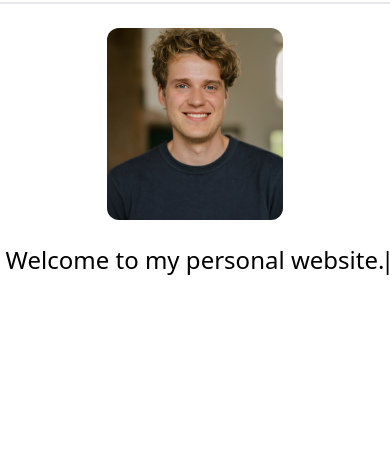
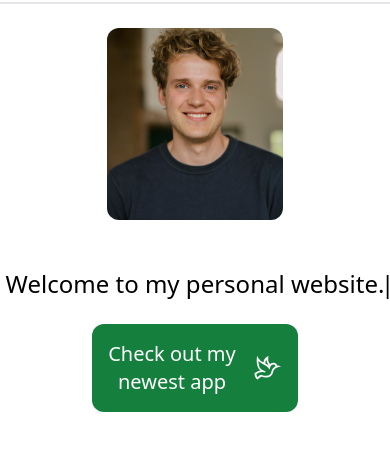
Before and after one commit to ajstaal/ajstaal-website, a plain HTML site: page index.html in a window 390 px wide. Shown: the part 94-544 px from the top of the page. Drawn offline with nearby package versions, Linux system fonts and the light colour scheme.

Commit message:
add quizdove button

```diff
--- a/index.html
+++ b/index.html
@@ -42,9 +42,17 @@
     <div class="py-6 sm:hidden col-span-1">
         <div class="rounded-xl h-full min-h-[12rem] w-44 bg-cover bg-center mx-auto" style="background-image: url('./static/images/almer-staal.jpg');"></div>
     </div>
-    <div class="text-center sm:py-6" >
+    <div class="text-center py-6" >
         <h2 class="text-2xl" id="welcome-message"></h2>
     </div>
+    <div class="flex justify-center">
+        <a href="https://quizdove.com" class="hover:underline justify-center gap-4 flex items-center bg-green-700 rounded-xl p-4 text-white hover:bg-green-800">
+            <span class="text-xl w-32 text-center">Check out my newest app</span>
+
+            <img class="" height="30" width="30" src="./static/images/dove.svg" alt="">
+        </a>
+    </div>
+
 
 </body>
 </html>
```
Also changed, not shown: static/images/dove.svg (added).
